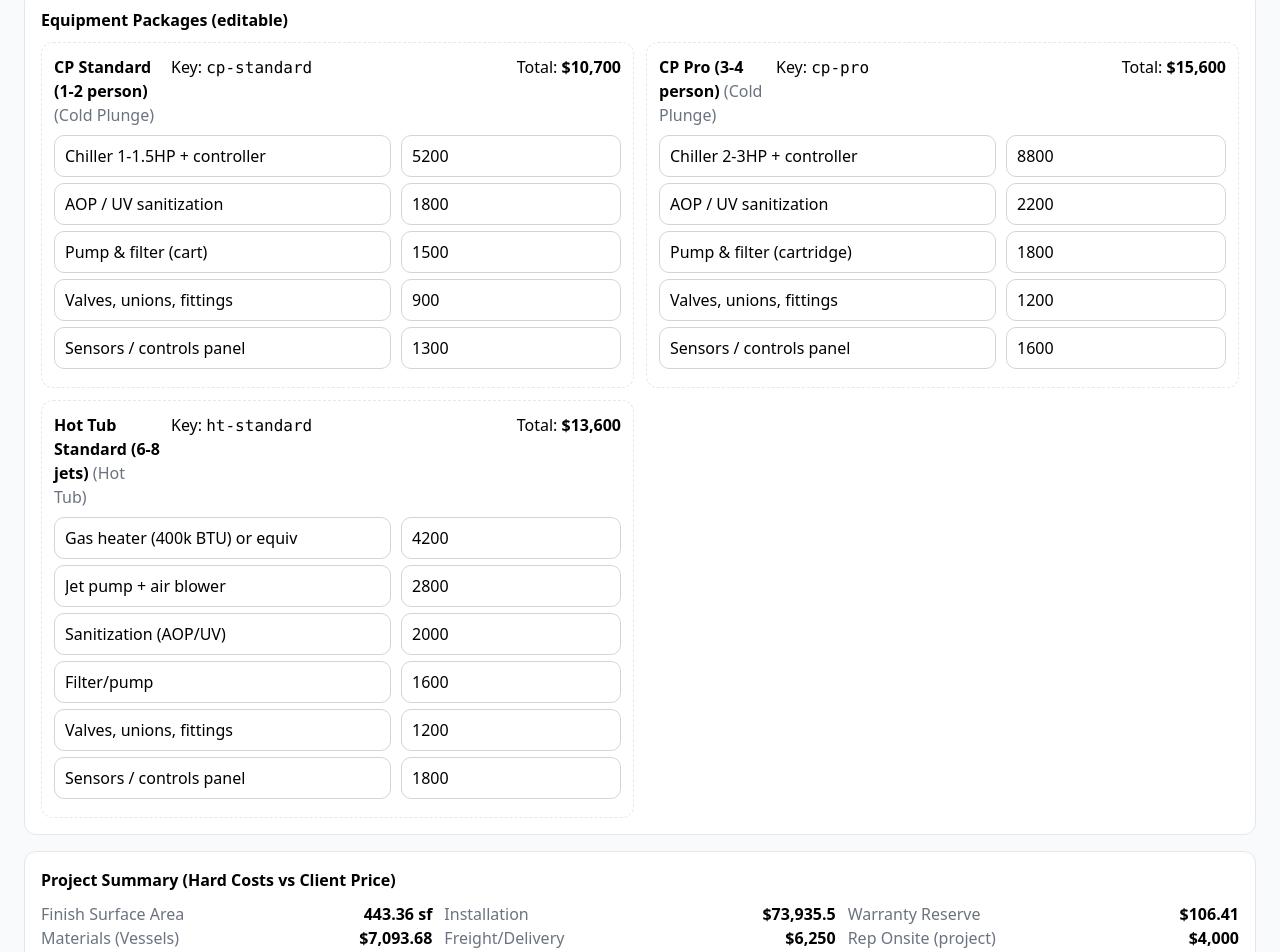
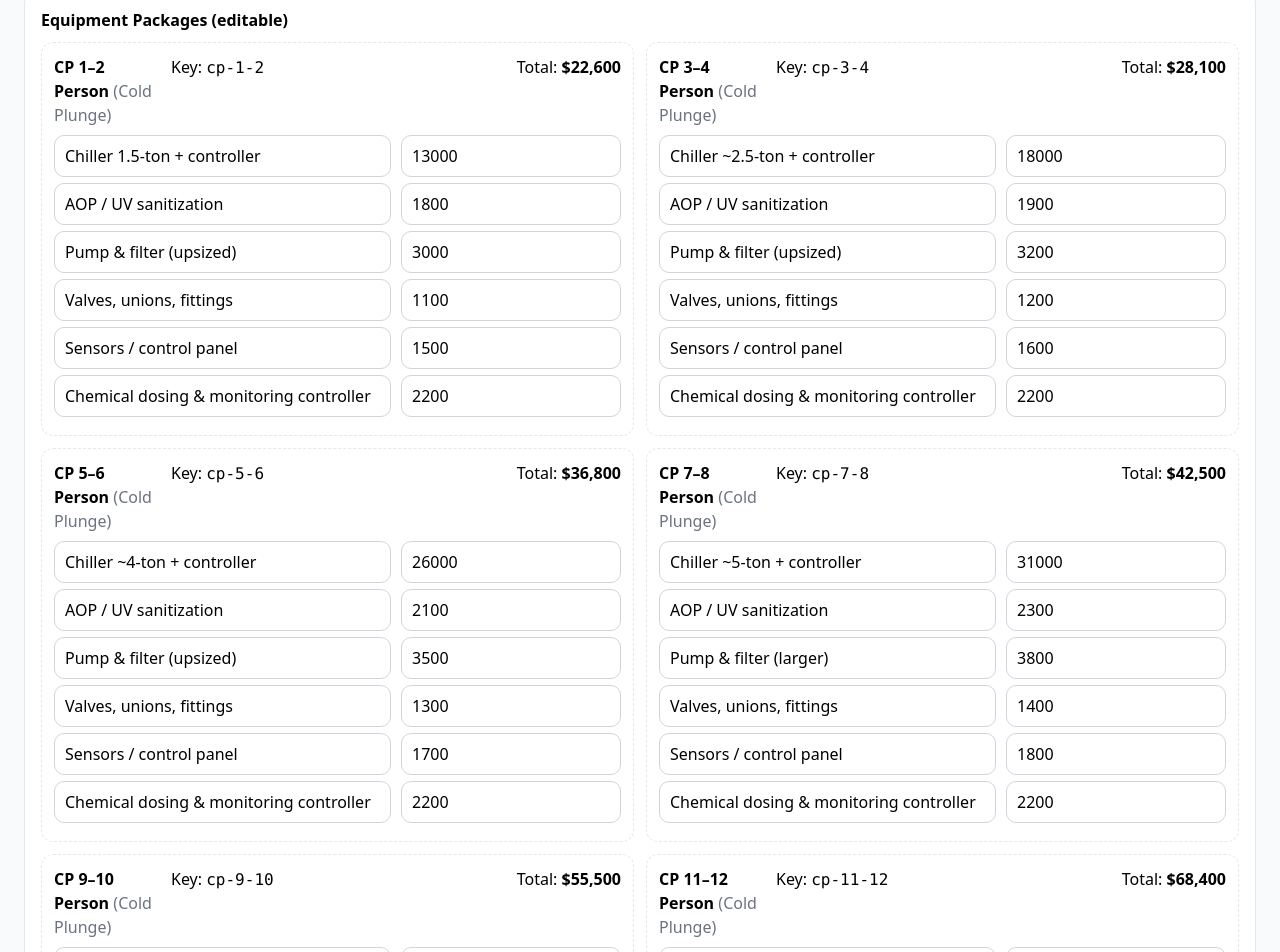
Before and after one commit to brocherrera-dot/Calculator, a React (Vite) app: page / in a window 1280 px wide. Shown: the part 1604-2556 px from the top of the page. Built offline with nearby package versions, Linux system fonts and the light colour scheme.

Commit message:
Update EpsPoolCalculator.tsx

```diff
--- a/src/components/EpsPoolCalculator.tsx
+++ b/src/components/EpsPoolCalculator.tsx
@@ -13,58 +13,132 @@ interface Vessel {
   id: string;
   type: VesselType;
   name: string;
-  length_ft: number; // inside water footprint
-  width_ft: number;  // inside water footprint
+  length_ft: number;
+  width_ft: number;
   waterDepth_ft: number;
-  benchSf: number;   // optional bench/step surfaces
-  extraSf: number;   // any other surfaces you want to add
-  handrails: number; // count
-  refrigerationLine: boolean; // cold plunge only
-  jets: number;      // hot tub: number of jets (install complexity placeholder)
-  equipmentPackageKey: string; // key into equipment packages map
+  benchSf: number;
+  extraSf: number;
+  handrails: number;
+  refrigerationLine: boolean;
+  jets: number;
+  equipmentPackageKey: string;
 }
 
 interface EquipmentLineItem {
   label: string;
-  cost: number; // USD
+  cost: number;
 }
 
 interface EquipmentPackage {
   key: string;
   label: string;
-  appliesTo: VesselType[];     // which vessel types it fits
-  items: EquipmentLineItem[];  // editable line items
+  appliesTo: VesselType[];
+  items: EquipmentLineItem[]; // per-vessel items
 }
 
-/** ---------- defaults ---------- */
+/** ---------- DEFAULT PACKAGES (updated) ---------- */
+/** Pricing ladder assumptions (editable in UI):
+ *  - Only chiller scales; other items mostly stable except pump/filter scales on larger tiers.
+ *  - Includes per-vessel chemical dosing/monitoring controller.
+ */
 const DEFAULT_PACKAGES: EquipmentPackage[] = [
+  // --- Cold Plunge tiers by bather load ---
   {
-    key: "cp-standard",
-    label: "CP Standard (1-2 person)",
+    key: "cp-1-2",
+    label: "CP 1–2 Person",
     appliesTo: ["Cold Plunge"],
     items: [
-      { label: "Chiller 1-1.5HP + controller", cost: 5200 },
+      { label: "Chiller 1.5-ton + controller", cost: 13000 },
       { label: "AOP / UV sanitization", cost: 1800 },
-      { label: "Pump & filter (cart)", cost: 1500 },
-      { label: "Valves, unions, fittings", cost: 900 },
-      { label: "Sensors / controls panel", cost: 1300 },
+      { label: "Pump & filter (upsized)", cost: 3000 }, // ~2× prior
+      { label: "Valves, unions, fittings", cost: 1100 },
+      { label: "Sensors / control panel", cost: 1500 },
+      { label: "Chemical dosing & monitoring controller", cost: 2200 },
     ],
   },
   {
-    key: "cp-pro",
-    label: "CP Pro (3-4 person)",
+    key: "cp-3-4",
+    label: "CP 3–4 Person",
     appliesTo: ["Cold Plunge"],
     items: [
-      { label: "Chiller 2-3HP + controller", cost: 8800 },
-      { label: "AOP / UV sanitization", cost: 2200 },
-      { label: "Pump & filter (cartridge)", cost: 1800 },
+      { label: "Chiller ~2.5-ton + controller", cost: 18000 },
+      { label: "AOP / UV sanitization", cost: 1900 },
+      { label: "Pump & filter (upsized)", cost: 3200 },
       { label: "Valves, unions, fittings", cost: 1200 },
-      { label: "Sensors / controls panel", cost: 1600 },
+      { label: "Sensors / control panel", cost: 1600 },
+      { label: "Chemical dosing & monitoring controller", cost: 2200 },
     ],
   },
   {
+    key: "cp-5-6",
+    label: "CP 5–6 Person",
+    appliesTo: ["Cold Plunge"],
+    items: [
+      { label: "Chiller ~4-ton + controller", cost: 26000 },
+      { label: "AOP / UV sanitization", cost: 2100 },
+      { label: "Pump & filter (upsized)", cost: 3500 },
+      { label: "Valves, unions, fittings", cost: 1300 },
+      { label: "Sensors / control panel", cost: 1700 },
+      { label: "Chemical dosing & monitoring controller", cost: 2200 },
+    ],
+  },
+  {
+    key: "cp-7-8",
+    label: "CP 7–8 Person",
+    appliesTo: ["Cold Plunge"],
+    items: [
+      { label: "Chiller ~5-ton + controller", cost: 31000 },
+      { label: "AOP / UV sanitization", cost: 2300 },
+      { label: "Pump & filter (larger)", cost: 3800 },
+      { label: "Valves, unions, fittings", cost: 1400 },
+      { label: "Sensors / control panel", cost: 1800 },
+      { label: "Chemical dosing & monitoring controller", cost: 2200 },
+    ],
+  },
+  {
+    key: "cp-9-10",
+    label: "CP 9–10 Person",
+    appliesTo: ["Cold Plunge"],
+    items: [
+      { label: "Chiller ~7.5-ton + controller", cost: 43000 },
+      { label: "AOP / UV sanitization", cost: 2500 },
+      { label: "Pump & filter (larger)", cost: 4200 },
+      { label: "Valves, unions, fittings", cost: 1600 },
+      { label: "Sensors / control panel", cost: 2000 },
+      { label: "Chemical dosing & monitoring controller", cost: 2200 },
+    ],
+  },
+  {
+    key: "cp-11-12",
+    label: "CP 11–12 Person",
+    appliesTo: ["Cold Plunge"],
+    items: [
+      { label: "Chiller ~10-ton + controller", cost: 55000 },
+      { label: "AOP / UV sanitization", cost: 2700 },
+      { label: "Pump & filter (larger)", cost: 4500 },
+      { label: "Valves, unions, fittings", cost: 1800 },
+      { label: "Sensors / control panel", cost: 2200 },
+      { label: "Chemical dosing & monitoring controller", cost: 2200 },
+    ],
+  },
+  {
+    key: "cp-13-15plus",
+    label: "CP 13–15+ Person",
+    appliesTo: ["Cold Plunge"],
+    items: [
+      { label: "Chiller ~12.5–15-ton + controller", cost: 68000 }, // adjust to your vendor quotes
+      { label: "AOP / UV sanitization", cost: 3000 },
+      { label: "Pump & filter (largest)", cost: 5000 },
+      { label: "Valves, unions, fittings", cost: 2000 },
+      { label: "Sensors / control panel", cost: 2400 },
+      { label: "Chemical dosing & monitoring controller", cost: 2200 },
+    ],
+  },
+
+  // --- Hot Tub baseline (unchanged) ---
+  {
     key: "ht-standard",
-    label: "Hot Tub Standard (6-8 jets)",
+    label: "Hot Tub Standard (6–8 jets)",
     appliesTo: ["Hot Tub"],
     items: [
       { label: "Gas heater (400k BTU) or equiv", cost: 4200 },
@@ -73,6 +147,7 @@ const DEFAULT_PACKAGES: EquipmentPackage[] = [
       { label: "Filter/pump", cost: 1600 },
       { label: "Valves, unions, fittings", cost: 1200 },
       { label: "Sensors / controls panel", cost: 1800 },
+      { label: "Chemical dosing & monitoring controller", cost: 2200 },
     ],
   },
 ];
@@ -117,7 +192,7 @@ const Num: React.FC<{ value: number; onChange: (n: number) => void; step?: numbe
 
 /** ---------- main ---------- */
 export default function EpsPoolCalculator() {
-  /** Project-level scopes (Design/Eng is separate from Equipment, as requested) */
+  /** Scopes */
   const [scopeMaterials, setScopeMaterials] = useState(true);
   const [scopeInstallation, setScopeInstallation] = useState(true);
   const [scopeEquipment, setScopeEquipment] = useState(true);
@@ -125,51 +200,55 @@ export default function EpsPoolCalculator() {
   const [scopeDesignEng, setScopeDesignEng] = useState(true);
   const [scopeWarranty, setScopeWarranty] = useState(true);
 
-  /** Global rates & knobs */
-  // SIMPLIFIED: one combined materials rate for tile + membrane + bond ($/sf)
-  const [materialsPerSf, setMaterialsPerSf] = useState(16); // e.g., tile+thinset+grout+membrane
+  /** Global rates */
+  const [materialsPerSf, setMaterialsPerSf] = useState(16);
 
   // Installation
-  const [repOnsiteFee, setRepOnsiteFee] = useState(4000);           // per project
-  const [epsWpPerSf, setEpsWpPerSf] = useState(40);                 // $/sf EPS assembly + waterproofing
-  const [tileTurnkeyPerSf, setTileTurnkeyPerSf] = useState(60);     // $/sf (floor+walls) installed, turnkey
+  const [repOnsiteFee, setRepOnsiteFee] = useState(4000);
+  const [epsWpPerSf, setEpsWpPerSf] = useState(40);
+  const [tileTurnkeyPerSf, setTileTurnkeyPerSf] = useState(60);
   const [useTileTurnkey, setUseTileTurnkey] = useState(true);
-  const [equipPlumbPerVessel, setEquipPlumbPerVessel] = useState(15000); // $/vessel (MEP tie-ins)
-  const [handrailInstallPerEa, setHandrailInstallPerEa] = useState(400); // per handrail
-  const [refrigLinePerCP, setRefrigLinePerCP] = useState(1800);          // cold plunge only
-  const [startupLump, setStartupLump] = useState(3500);                  // per project
-  const [regionMult, setRegionMult] = useState(1.0);                     // adjusts install & freight
+  const [equipPlumbPerVessel, setEquipPlumbPerVessel] = useState(15000);
+  const [handrailInstallPerEa, setHandrailInstallPerEa] = useState(400);
+  const [refrigLinePerCP, setRefrigLinePerCP] = useState(1800);
+  const [startupLump, setStartupLump] = useState(3500);
+  const [regionMult, setRegionMult] = useState(1.0);
 
   // Freight
   const [miles, setMiles] = useState(1000);
   const [dollarsPerMile, setDollarsPerMile] = useState(4.25);
   const [handlingPerVessel, setHandlingPerVessel] = useState(1000);
 
-  // Design & Engineering (separate scope)
+  // Design & Engineering
   const [designBase, setDesignBase] = useState(25000);
   const [designMult, setDesignMult] = useState(1.0);
 
-  // Warranty (on materials subtotal only)
+  // Warranty
   const [warrantyPctOfMaterials, setWarrantyPctOfMaterials] = useState(1.5);
 
   // OH&P and Waste
-  const [ohpPct, setOhpPct] = useState(10); // applied to full hard-cost base (your markup)
+  const [ohpPct, setOhpPct] = useState(10);
   const [wastePct, setWastePct] = useState(5);
 
   /** Equipment packages (editable) */
   const [packages, setPackages] = useState<EquipmentPackage[]>(DEFAULT_PACKAGES);
 
+  /** Project-level chemical storage (added once per project) */
+  const [useProjectChemicalStorage, setUseProjectChemicalStorage] = useState(true);
+  const [projectChemicalStorageCost, setProjectChemicalStorageCost] = useState(1200);
+
   /** Vessels list */
   const mkId = () => Math.random().toString(36).slice(2, 9);
   const [vessels, setVessels] = useState<Vessel[]>([
-    { id: mkId(), type: "Cold Plunge", name: "CP-1", length_ft: 10, width_ft: 3, waterDepth_ft: 3.5, benchSf: 0,  extraSf: 0, handrails: 1, refrigerationLine: true,  jets: 0, equipmentPackageKey: "cp-standard" },
+    { id: mkId(), type: "Cold Plunge", name: "CP-1", length_ft: 10, width_ft: 3, waterDepth_ft: 3.5, benchSf: 0,  extraSf: 0, handrails: 1, refrigerationLine: true,  jets: 0, equipmentPackageKey: "cp-1-2" },
     { id: mkId(), type: "Hot Tub",     name: "HT-1", length_ft: 17.75, width_ft: 5.58, waterDepth_ft: 3.5, benchSf: 60, extraSf: 0, handrails: 2, refrigerationLine: false, jets: 8, equipmentPackageKey: "ht-standard" },
   ]);
 
   const addVessel = (t: VesselType) => {
     const n = t === "Cold Plunge" ? `CP-${vessels.filter(v => v.type === "Cold Plunge").length + 1}`
                                   : `HT-${vessels.filter(v => v.type === "Hot Tub").length + 1}`;
-    const pkg = packages.find(p => p.appliesTo.includes(t))?.key ?? (t === "Cold Plunge" ? "cp-standard" : "ht-standard");
+    const fallBack = t === "Cold Plunge" ? "cp-1-2" : "ht-standard";
+    const pkg = packages.find(p => p.appliesTo.includes(t))?.key ?? fallBack;
     setVessels(v => v.concat({
       id: mkId(), type: t, name: n,
       length_ft: t === "Cold Plunge" ? 10 : 8,
@@ -200,32 +279,25 @@ export default function EpsPoolCalculator() {
       // Materials (single combined $/sf)
       const materialsSubtotal = scopeMaterials ? clampN(materialsPerSf) * finishSf : 0;
 
-      // Equipment package
+      // Equipment package (per vessel)
       const pkg = packages.find(p => p.key === v.equipmentPackageKey && p.appliesTo.includes(v.type));
       const equipmentSubtotal = scopeEquipment && pkg ? pkg.items.reduce((s, it) => s + clampN(it.cost), 0) : 0;
 
       // Installation
       let install = 0;
       if (scopeInstallation) {
-        install += clampN(epsWpPerSf) * finishSf; // EPS assembly + waterproofing (all finish area)
+        install += clampN(epsWpPerSf) * finishSf;
 
-        // Tile turnkey (floor + walls only)
         if (useTileTurnkey) {
           install += clampN(tileTurnkeyPerSf) * (floorSf + wallSf);
         }
 
-        // Equipment & interconnecting plumbing (per vessel)
         install += clampN(equipPlumbPerVessel);
-
-        // Handrails per EA
         install += clampN(handrailInstallPerEa) * clampN(v.handrails);
 
-        // Refrigeration line set (CP only)
         if (v.type === "Cold Plunge" && v.refrigerationLine) {
           install += clampN(refrigLinePerCP);
         }
-
-        // Jet complexity placeholder (hot tub): +$100 per jet beyond 6
         if (v.type === "Hot Tub" && v.jets > 6) {
           install += (v.jets - 6) * 100;
         }
@@ -243,8 +315,7 @@ export default function EpsPoolCalculator() {
     });
   }, [
     vessels, scopeMaterials, scopeEquipment, scopeInstallation,
-    materialsPerSf,
-    epsWpPerSf, useTileTurnkey, tileTurnkeyPerSf,
+    materialsPerSf, epsWpPerSf, useTileTurnkey, tileTurnkeyPerSf,
     equipPlumbPerVessel, handrailInstallPerEa, refrigLinePerCP, regionMult,
     packages,
   ]);
@@ -254,9 +325,7 @@ export default function EpsPoolCalculator() {
     const finishSfTotal = vesselCalcs.reduce((s, c) => s + c.areas.finishSf, 0);
 
     const materialsSubtotal = vesselCalcs.reduce((s, c) => s + c.materialsSubtotal, 0);
-
-    const equipmentSubtotal = vesselCalcs.reduce((s, c) => s + c.equipmentSubtotal, 0);
-
+    const equipmentSubtotalVessels = vesselCalcs.reduce((s, c) => s + c.equipmentSubtotal, 0);
     const installSubtotal   = vesselCalcs.reduce((s, c) => s + c.installSubtotal, 0);
 
     const freightTotal = scopeFreight
@@ -267,36 +336,33 @@ export default function EpsPoolCalculator() {
 
     const warrantyReserve = scopeWarranty ? materialsSubtotal * (clampN(warrantyPctOfMaterials) / 100) : 0;
 
-    // HARD COSTS (your cost basis before OH&P & Waste)
+    // Project-level chemical storage (once)
+    const projectChemStorage = scopeEquipment && useProjectChemicalStorage ? clampN(projectChemicalStorageCost) : 0;
+
+    // HARD COSTS (base)
     const hardCostsBase =
       materialsSubtotal +
-      equipmentSubtotal +
+      equipmentSubtotalVessels +
+      projectChemStorage +
       installSubtotal +
       freightTotal +
       designEngineering +
       warrantyReserve +
-      (scopeInstallation ? clampN(repOnsiteFee) * 1 : 0); // project-level rep fee
+      (scopeInstallation ? clampN(repOnsiteFee) : 0);
 
-    // Waste applied to hard costs base
     const wasteAmount = hardCostsBase * (clampN(wastePct) / 100);
-
-    // OHP (your markup) applied to hard costs base
-    const ohpAmount = hardCostsBase * (clampN(ohpPct) / 100);
-
-    // Client price
+    const ohpAmount   = hardCostsBase * (clampN(ohpPct) / 100);
     const clientPrice = hardCostsBase + wasteAmount + ohpAmount;
 
-    // Profit proxy = OHP amount (since OHP includes your profit & overhead)
     const profit = ohpAmount;
     const grossMarginPct = clientPrice > 0 ? (profit / clientPrice) * 100 : 0;
-
-    // Effective $/sf (based on client price)
     const effectivePerSf = finishSfTotal > 0 ? clientPrice / finishSfTotal : 0;
 
     return {
       finishSfTotal,
       materialsSubtotal,
-      equipmentSubtotal,
+      equipmentSubtotalVessels,
+      projectChemStorage,
       installSubtotal,
       freightTotal,
       designEngineering,
@@ -315,66 +381,38 @@ export default function EpsPoolCalculator() {
     scopeFreight, miles, dollarsPerMile, handlingPerVessel, regionMult,
     scopeDesignEng, designBase, designMult,
     scopeWarranty, warrantyPctOfMaterials,
-    repOnsiteFee, wastePct, ohpPct, vessels.length,
+    scopeEquipment, useProjectChemicalStorage, projectChemicalStorageCost,
+    repOnsiteFee, wastePct, ohpPct, vessels.length, scopeInstallation,
   ]);
 
-  /** ---- Presets (affect rates only) ---- */
+  /** ---- Presets ---- */
   const applyPreset = (p: "Economy" | "Standard" | "Premium" | "Union") => {
     if (p === "Economy") {
-      setRegionMult(0.95);
-      setDollarsPerMile(3.5);
-      setHandlingPerVessel(800);
-      setEquipPlumbPerVessel(12000);
-      setEpsWpPerSf(35);
-      setUseTileTurnkey(true);
-      setTileTurnkeyPerSf(45);
-      setRefrigLinePerCP(1400);
-      setStartupLump(2500);
-      setDesignMult(0.9);
-      setOhpPct(8);
+      setRegionMult(0.95); setDollarsPerMile(3.5); setHandlingPerVessel(800);
+      setEquipPlumbPerVessel(12000); setEpsWpPerSf(35); setUseTileTurnkey(true);
+      setTileTurnkeyPerSf(45); setRefrigLinePerCP(1400); setStartupLump(2500);
+      setDesignMult(0.9); setOhpPct(8);
     } else if (p === "Standard") {
-      setRegionMult(1.0);
-      setDollarsPerMile(4.25);
-      setHandlingPerVessel(1000);
-      setEquipPlumbPerVessel(15000);
-      setEpsWpPerSf(40);
-      setUseTileTurnkey(true);
-      setTileTurnkeyPerSf(60);
-      setRefrigLinePerCP(1800);
-      setStartupLump(3500);
-      setDesignMult(1.0);
-      setOhpPct(10);
+      setRegionMult(1.0); setDollarsPerMile(4.25); setHandlingPerVessel(1000);
+      setEquipPlumbPerVessel(15000); setEpsWpPerSf(40); setUseTileTurnkey(true);
+      setTileTurnkeyPerSf(60); setRefrigLinePerCP(1800); setStartupLump(3500);
+      setDesignMult(1.0); setOhpPct(10);
     } else if (p === "Premium") {
-      setRegionMult(1.15);
-      setDollarsPerMile(5.0);
-      setHandlingPerVessel(1250);
-      setEquipPlumbPerVessel(18000);
-      setEpsWpPerSf(48);
-      setUseTileTurnkey(true);
-      setTileTurnkeyPerSf(75);
-      setRefrigLinePerCP(2400);
-      setStartupLump(4500);
-      setDesignMult(1.2);
-      setOhpPct(12);
+      setRegionMult(1.15); setDollarsPerMile(5.0); setHandlingPerVessel(1250);
+      setEquipPlumbPerVessel(18000); setEpsWpPerSf(48); setUseTileTurnkey(true);
+      setTileTurnkeyPerSf(75); setRefrigLinePerCP(2400); setStartupLump(4500);
+      setDesignMult(1.2); setOhpPct(12);
     } else {
-      setRegionMult(1.25);
-      setDollarsPerMile(5.25);
-      setHandlingPerVessel(1300);
-      setEquipPlumbPerVessel(20000);
-      setEpsWpPerSf(55);
-      setUseTileTurnkey(true);
-      setTileTurnkeyPerSf(85);
-      setRefrigLinePerCP(2600);
-      setStartupLump(5200);
-      setDesignMult(1.25);
-      setOhpPct(15);
+      setRegionMult(1.25); setDollarsPerMile(5.25); setHandlingPerVessel(1300);
+      setEquipPlumbPerVessel(20000); setEpsWpPerSf(55); setUseTileTurnkey(true);
+      setTileTurnkeyPerSf(85); setRefrigLinePerCP(2600); setStartupLump(5200);
+      setDesignMult(1.25); setOhpPct(15);
     }
   };
 
   /** ---------- UI ---------- */
   return (
     <div style={{ display: "grid", gap: 16 }}>
-      {/* Top controls in columns */}
       <GridWrap>
         <Card title="Presets & Scopes">
           <div style={{ display: "flex", gap: 8, flexWrap: "wrap", marginBottom: 12 }}>
@@ -394,18 +432,16 @@ export default function EpsPoolCalculator() {
           </div>
         </Card>
 
-        <Card title="OH&P + Waste (affect Client Price)">
+        <Card title="OH&P + Waste">
           <Row label="OH&P (%)"><Num value={ohpPct} onChange={setOhpPct} step={0.5} /></Row>
           <Row label="Waste (%)"><Num value={wastePct} onChange={setWastePct} step={0.5} /></Row>
           <div style={{ fontSize: 12, color: "#6b7280", marginTop: 6 }}>
-            OHP is treated as your markup on the full hard-cost base. Waste is applied to the same base.
+            OH&P and Waste are applied to the hard-cost base to produce client price.
           </div>
         </Card>
       </GridWrap>
 
-      {/* Vessels panel and global rates side-by-side */}
       <GridWrap>
-        {/* Vessels */}
         <Card title="Vessels">
           <div style={{ display: "flex", gap: 8, marginBottom: 12 }}>
             <button onClick={() => addVessel("Cold Plunge")} style={{ padding: "6px 10px", border: "1px solid #d1d5db", borderRadius: 10 }}>+ Cold Plunge</button>
@@ -455,7 +491,6 @@ export default function EpsPoolCalculator() {
                   </select>
                 </Row>
 
-                {/* Readout */}
                 <div style={{ marginTop: 10, fontSize: 12, color: "#6b7280" }}>
                   <div>Areas — Floor: <b>{fmt(calc.areas.floorSf)} sf</b>, Walls: <b>{fmt(calc.areas.wallSf)} sf</b>, Benches/Steps: <b>{fmt(calc.areas.benchSf)} sf</b>, Extra: <b>{fmt(calc.areas.extraSf)} sf</b>, Finish total: <b>{fmt(calc.areas.finishSf)} sf</b></div>
                   <div>Materials: <b>${fmt(calc.materialsSubtotal)}</b> | Equipment: <b>${fmt(calc.equipmentSubtotal)}</b> | Install: <b>${fmt(calc.installSubtotal)}</b></div>
@@ -465,13 +500,9 @@ export default function EpsPoolCalculator() {
           })}
         </Card>
 
-        {/* Global Rates & Freight/Design */}
         <Card title="Global Rates & Assumptions">
-          {/* Materials simplified to single line item */}
           <Row label="Materials (tile+membrane) $/sf"><Num value={materialsPerSf} onChange={setMaterialsPerSf} /></Row>
-
           <div style={{ height: 1, background: "#e5e7eb", margin: "12px 0" }} />
-
           <Row label="EPS assembly & waterproofing ($/sf)"><Num value={epsWpPerSf} onChange={setEpsWpPerSf} /></Row>
           <Row label="Tile turnkey rate ($/sf)">
             <div style={{ display: "flex", gap: 8, alignItems: "center" }}>
@@ -500,10 +531,18 @@ export default function EpsPoolCalculator() {
 
           <Row label="Warranty (% of materials)"><Num value={warrantyPctOfMaterials} onChange={setWarrantyPctOfMaterials} step={0.1} /></Row>
           <Row label="Rep onsite fee (project)"><Num value={repOnsiteFee} onChange={setRepOnsiteFee} /></Row>
+
+          <div style={{ height: 1, background: "#e5e7eb", margin: "12px 0" }} />
+
+          <Row label="Chemical storage (project)">
+            <div style={{ display: "flex", alignItems: "center", gap: 8 }}>
+              <label><input type="checkbox" checked={useProjectChemicalStorage} onChange={e=>setUseProjectChemicalStorage(e.target.checked)} /> Include</label>
+              <Num value={projectChemicalStorageCost} onChange={setProjectChemicalStorageCost} />
+            </div>
+          </Row>
         </Card>
       </GridWrap>
 
-      {/* Equipment Packages editor spans full width */}
       <Card title="Equipment Packages (editable)">
         <div style={{ display: "grid", gap: 12, gridTemplateColumns: "repeat(auto-fit, minmax(420px, 1fr))" }}>
           {packages.map((p, i) => (
@@ -541,13 +580,13 @@ export default function EpsPoolCalculator() {
         </div>
       </Card>
 
-      {/* PROJECT SUMMARY — Hard Costs vs Client Cost */}
       <Card title="Project Summary (Hard Costs vs Client Price)">
         <div style={{ display: "grid", gridTemplateColumns: "repeat(auto-fit, minmax(280px, 1fr))", gap: 12 }}>
           <div>
             <div style={{ display: "flex", justifyContent: "space-between" }}><span style={{ color: "#6b7280" }}>Finish Surface Area</span><b>{fmt(project.finishSfTotal)} sf</b></div>
             <div style={{ display: "flex", justifyContent: "space-between" }}><span style={{ color: "#6b7280" }}>Materials (Vessels)</span><b>${fmt(project.materialsSubtotal)}</b></div>
-            <div style={{ display: "flex", justifyContent: "space-between" }}><span style={{ color: "#6b7280" }}>Equipment</span><b>${fmt(project.equipmentSubtotal)}</b></div>
+            <div style={{ display: "flex", justifyContent: "space-between" }}><span style={{ color: "#6b7280" }}>Equipment (vessels)</span><b>${fmt(project.equipmentSubtotalVessels)}</b></div>
+            <div style={{ display: "flex", justifyContent: "space-between" }}><span style={{ color: "#6b7280" }}>Chemical storage (project)</span><b>${fmt(project.projectChemStorage)}</b></div>
           </div>
           <div>
             <div style={{ display: "flex", justifyContent: "space-between" }}><span style={{ color: "#6b7280" }}>Installation</span><b>${fmt(project.installSubtotal)}</b></div>
```
